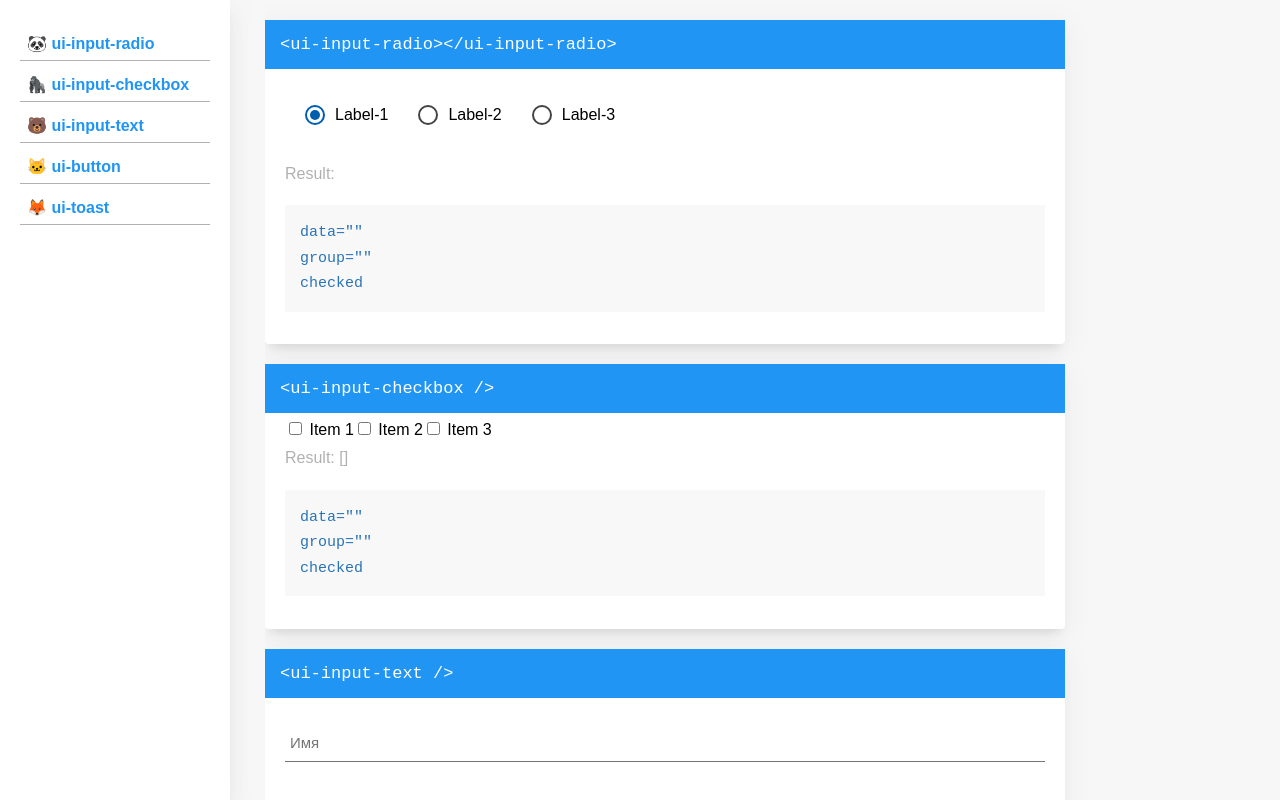
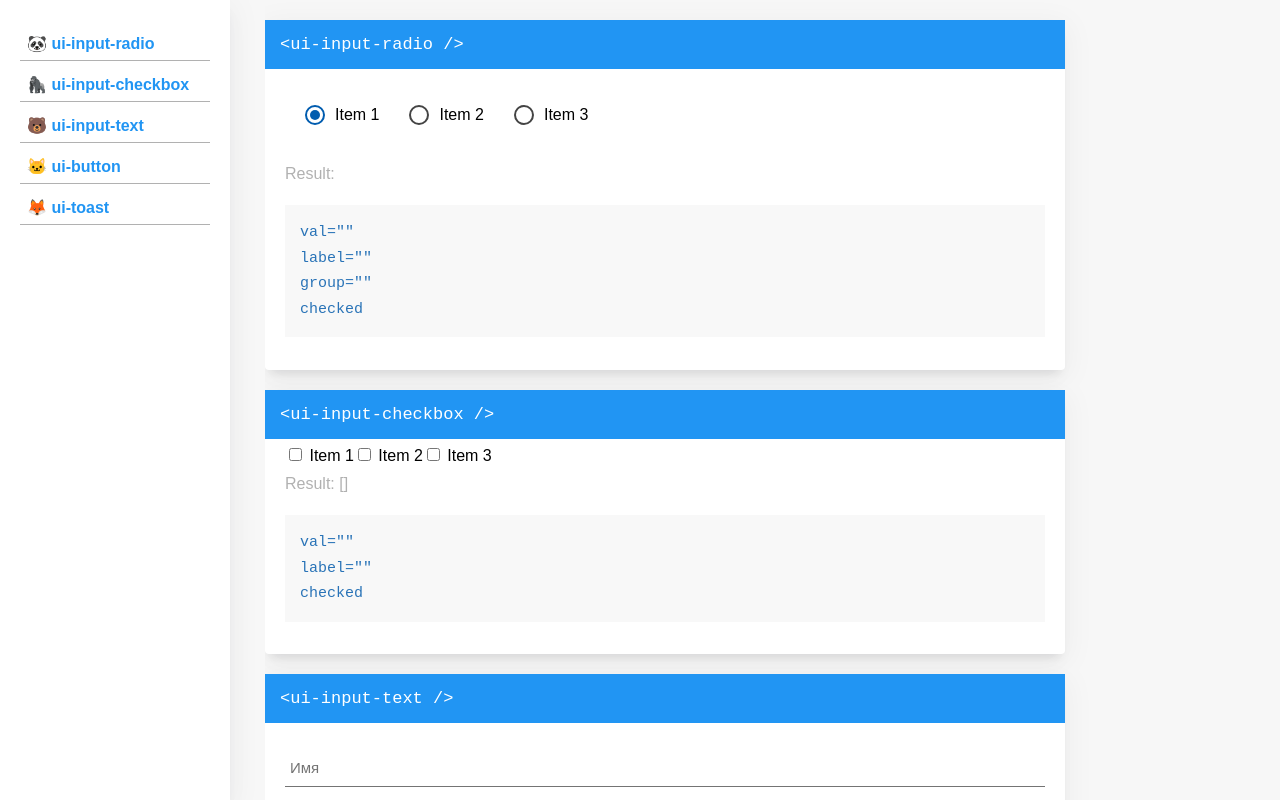
Before and after one commit to anton-sergeenkov/Vue-Uikit, a Vue app: page / in a window 1280 px wide. Built offline with nearby package versions, Linux system fonts and the light colour scheme.

Commit message:
checkbox no css

```diff
--- a/src/components/ui-wrapper/WrapperInputCheckbox.vue
+++ b/src/components/ui-wrapper/WrapperInputCheckbox.vue
@@ -2,15 +2,15 @@
     <div class="wrapper-components">
         <h1>&lt;ui-input-checkbox /&gt;</h1>
 
-        <ui-input-checkbox v-model="checkedNames" val="item1" label="Item 1" />
-        <ui-input-checkbox v-model="checkedNames" val="item2" label="Item 2" />
-        <ui-input-checkbox v-model="checkedNames" val="item3" label="Item 3" />
+        <ui-input-checkbox v-model="picked" val="item1" label="Item 1" checked />
+        <ui-input-checkbox v-model="picked" val="item2" label="Item 2" />
+        <ui-input-checkbox v-model="picked" val="item3" label="Item 3" />
 
-        <h3>Result: {{ checkedNames }}</h3>
+        <h3>Result: {{ picked }}</h3>
 
         <h2>
-            data="" <br>
-            group="" <br>
+            val="" <br>
+            label="" <br>
             checked
         </h2>
     </div>
@@ -20,7 +20,7 @@
 export default {
     data() {
         return {
-            checkedNames: []
+            picked: []
         }
     }
 }
--- a/src/components/ui-wrapper/WrapperInputRadio.vue
+++ b/src/components/ui-wrapper/WrapperInputRadio.vue
@@ -1,15 +1,16 @@
 <template>
     <div class="wrapper-components">
-        <h1>&lt;ui-input-radio&gt;&lt;/ui-input-radio&gt;</h1>
+        <h1>&lt;ui-input-radio /&gt;</h1>
 
-        <ui-input-radio v-model="picked" data="Radio-1" group="1" checked>Label-1</ui-input-radio>
-        <ui-input-radio v-model="picked" data="Radio-2" group="1">Label-2</ui-input-radio>
-        <ui-input-radio v-model="picked" data="Radio-3" group="1">Label-3</ui-input-radio>
+        <ui-input-radio v-model="picked" val="item1" label="Item 1" group="1" checked />
+        <ui-input-radio v-model="picked" val="item2" label="Item 2" group="1" />
+        <ui-input-radio v-model="picked" val="item3" label="Item 3" group="1" />
 
         <h3>Result: {{ picked }}</h3>
 
         <h2>
-            data="" <br>
+            val="" <br>
+            label="" <br>
             group="" <br>
             checked
         </h2>
--- a/src/components/ui/input-checkbox.vue
+++ b/src/components/ui/input-checkbox.vue
@@ -9,7 +9,12 @@
 
 <script>
 export default {
-    props: ['value', 'val', 'label'],
+    props: {
+        value:   { type: String },
+        val:     { type: String },
+        label:   { type: String },
+        checked: { type: Boolean }
+    },
     data () {
         return {
             checkedProxy: false
--- a/src/components/ui/input-radio.vue
+++ b/src/components/ui/input-radio.vue
@@ -2,20 +2,21 @@
     <label class="component-ui-input-radio">
         <input
             @input="$emit('input', $event.target.value)"
-            :value="data"
+            :value="val"
             :name="'radio'+group"
             :checked="checked"
             type="radio"
         >
         <div class="icon"></div>
-        <slot></slot>
+        {{label}}
     </label>
 </template>
 
 <script>
 export default {
     props: {
-        data:    { type: String },
+        val:     { type: String },
+        label:   { type: String },
         group:   { type: String },
         checked: { type: Boolean }
     }
```
